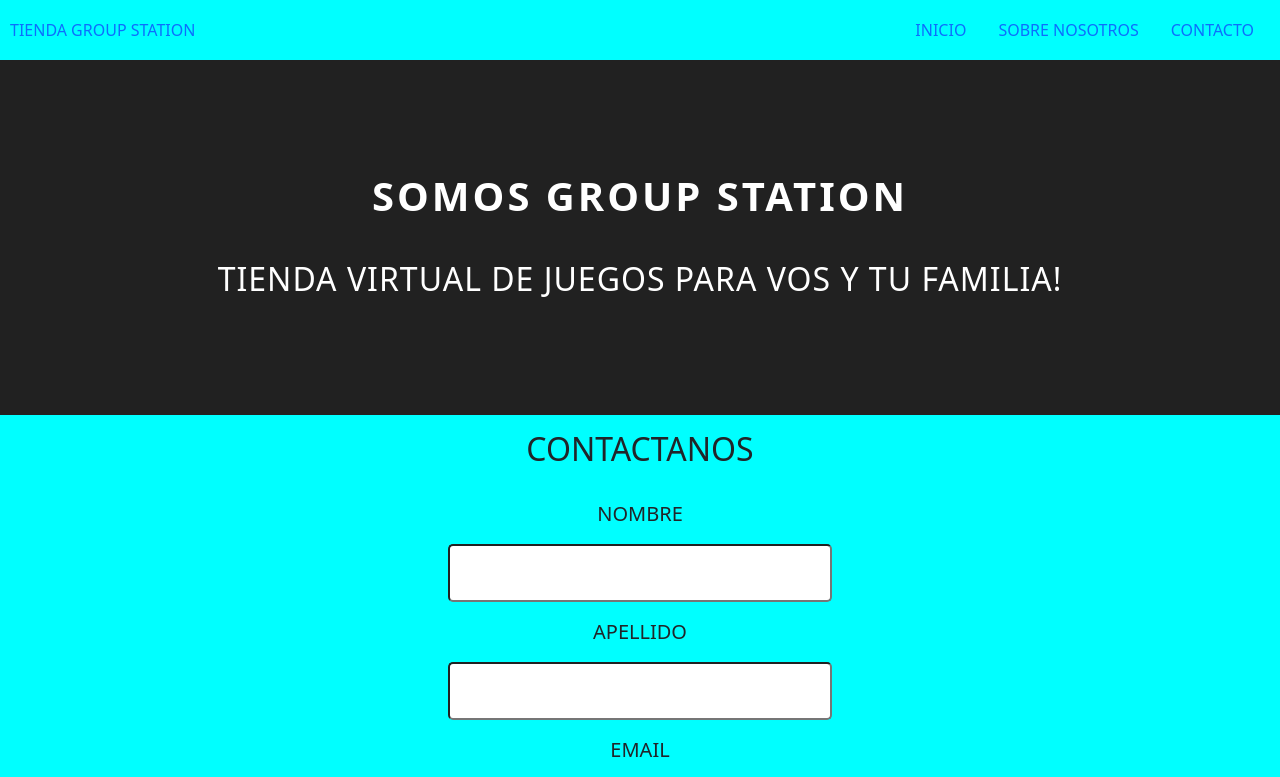
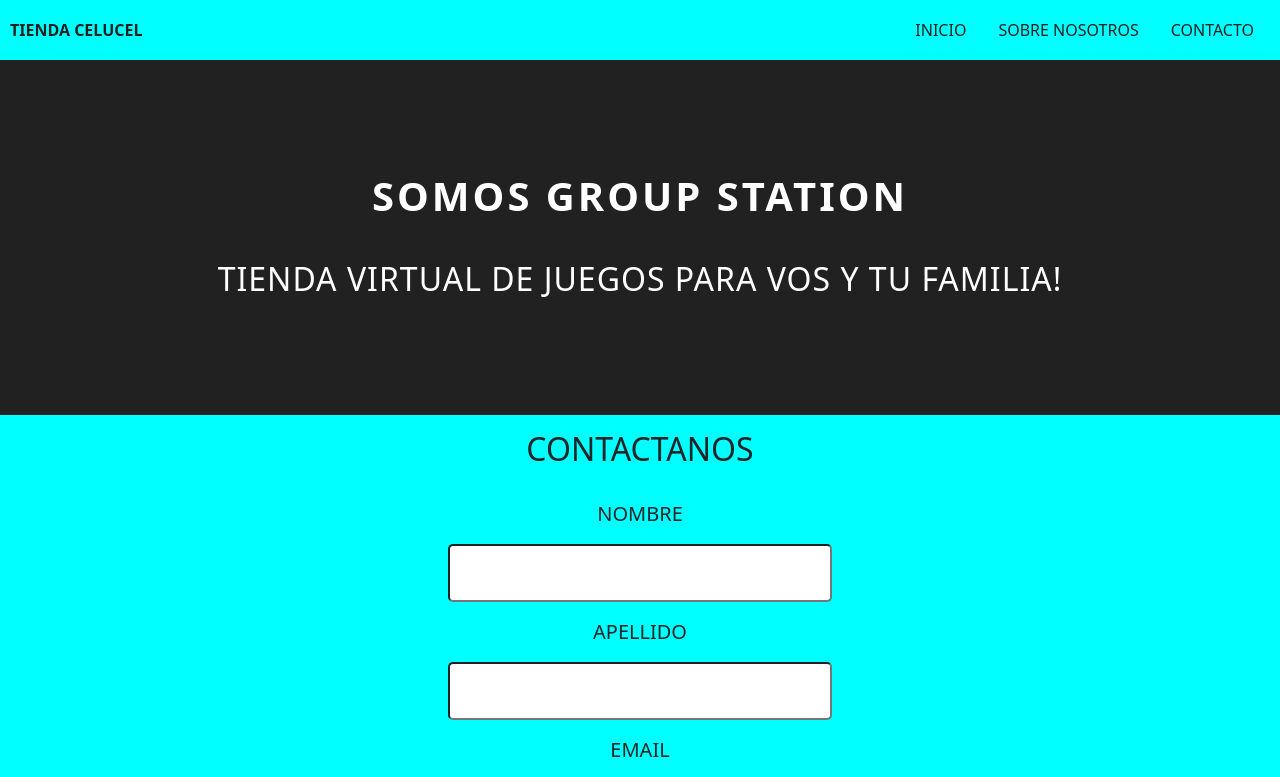
Before and after one commit to EnriquezAlberto/PreEntrega3Enriquez, a website: page pages/contacto.html in a window 1280 px wide. Shown: the top 777 px of the page. Drawn offline with nearby package versions, Linux system fonts and the light colour scheme.

Commit message:
estilos,linkeos, errores

```diff
--- a/pages/contacto.html
+++ b/pages/contacto.html
@@ -3,7 +3,7 @@
   <head>
     <meta charset="utf-8">
     <meta name="viewport" content="width=device-width, initial-scale=1">
-    <title>GROUP STATION</title>
+    <title>CELUCEL</title>
     <link rel="shortcut icon" href="../img/icon.svg.svg" type="image/x-icon">
     <link href="https://cdn.jsdelivr.net/npm/bootstrap@5.3.0/dist/css/bootstrap.min.css" rel="stylesheet" integrity="sha384-9ndCyUaIbzAi2FUVXJi0CjmCapSmO7SnpJef0486qhLnuZ2cdeRhO02iuK6FUUVM" crossorigin="anonymous">
     <link rel="stylesheet" href="../styles/style.css">
@@ -13,7 +13,7 @@
     <nav>
         <ul class="nav">
             <li class="marca">
-                <a href="../index.html">TIENDA GROUP STATION</a>
+                <a href="../index.html"><b>TIENDA CELUCEL</b></a>
             </li>
             <li class="nav-item">
               <a class="nav-link" aria-current="page" href="../index.html">INICIO</a>
@@ -37,11 +37,14 @@
 
 
 
-
+<!-- SUBTITULO -->
 
 
 <h2> CONTACTANOS</h2>
 <div class="col-sm-12 formulario">
+
+  <!-- FORMULARIO -->
+
 <form>
 <label for="nombre">NOMBRE</label>
 <input type="text" name="" id="nombre">
@@ -55,6 +58,8 @@
 </form>
 </div>
 
+<!-- FOOTER -->
+
 <footer>
     <p>Copyrights All Reserver @ 2023 - GroupStation</p>
 </footer>
--- a/styles/style.scss
+++ b/styles/style.scss
@@ -25,9 +25,20 @@ a:hover {
 
 .nav {
   background-color: aqua;
+  color: #212121;
   padding: 10px;
   justify-content: center;
   color: $colorfondo;
+
+  .nav-link {
+    color: $colorfondo;
+  }
+
+ a {
+  color: $colorfondo;
+ }
+
+
 }
 
 .grupo-h {
@@ -93,6 +104,8 @@ a {
   display: flex;
   align-items: center;
   margin-right: auto;
+
+
 }
 
 .col-sm-6 {
@@ -130,6 +143,8 @@ form {
     width: 30%;
     padding: 15px;
     border-radius: 5px;
+    margin: 0;
+
   }
 }
 
--- a/styles/variables.scss
+++ b/styles/variables.scss
@@ -1,3 +1,6 @@
+//  VARIABLES | COLORES
+
+
 $colortexto: #fafafa;
 $colorfondo: #212121;
 $colorhover: #3e89d4;
```
Also changed, not shown: index.html (+6 -2 lines), pages/preguntas-frecuentes.html (renamed from pages/preguntas-frecuentas.html, +2 -2 lines), pages/sobre-nosotros.html (+2 -2 lines), imgs/favicon-pag.png (added), styles/style.css, 1 other file.
